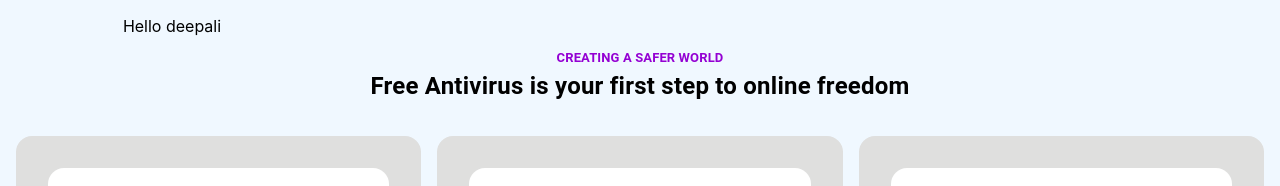
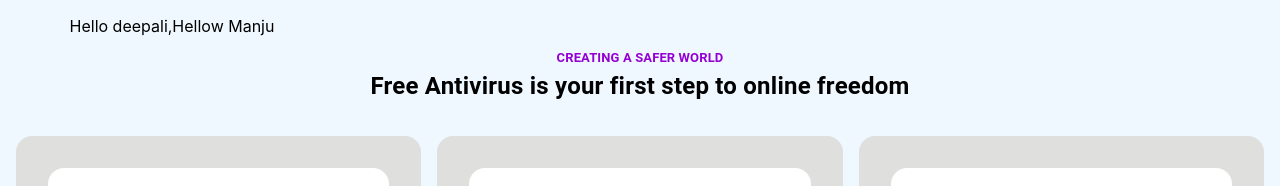
Before and after one commit to deepalishivanagi/Git-task, a React (Create React App) app: page / in a window 1280 px wide. Shown: the top 186 px of the page. Built offline with nearby package versions, Linux system fonts and the light colour scheme.

Commit message:
added manju

```diff
--- a/src/Content.js
+++ b/src/Content.js
@@ -14,7 +14,7 @@ export default function Content(){
     return(
     <Grid container className='main-content'>
        <Grid  item lg={3} md={3} sm={3} xs={3}>
-          Hello deepali
+          Hello deepali,Hellow Manju
        </Grid>
         <Grid  item lg={6} md={6} sm={6} xs={6}>
             <Typography id='heading'>CREATING A SAFER WORLD</Typography>
```
